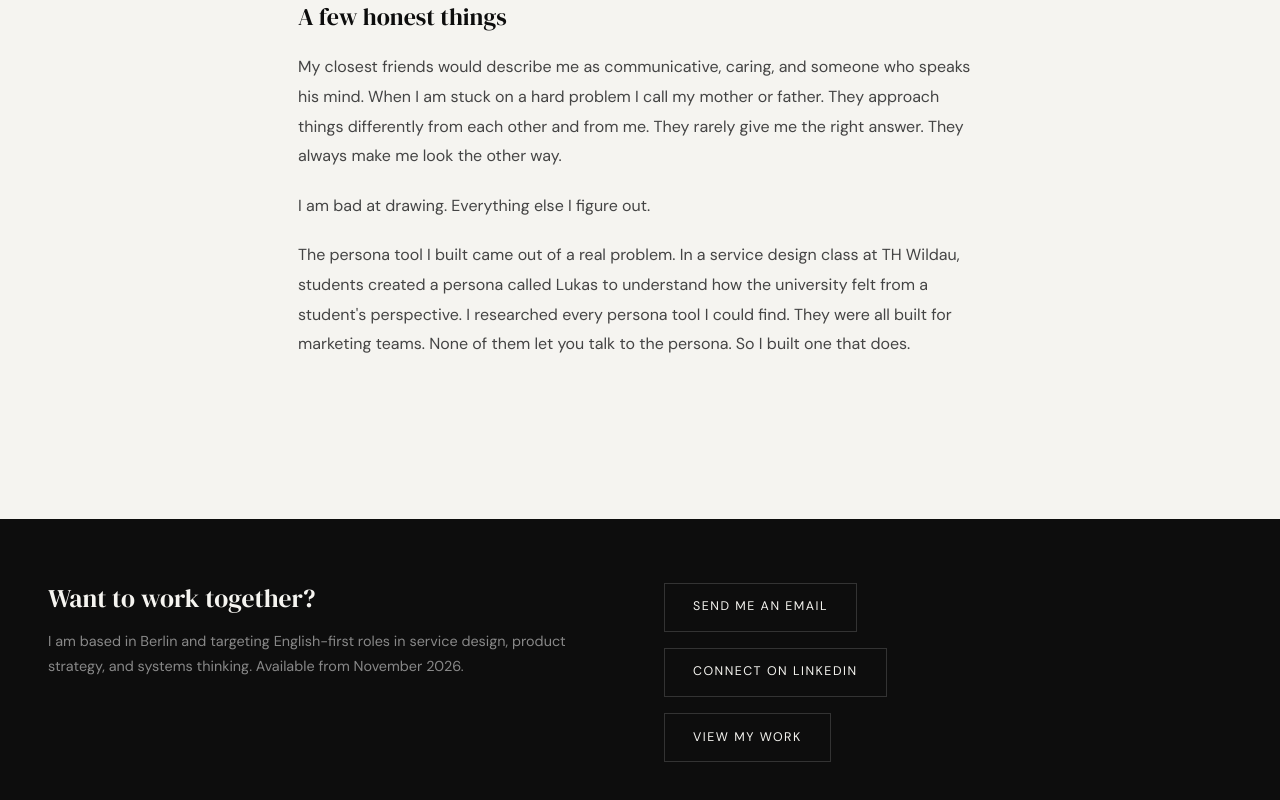
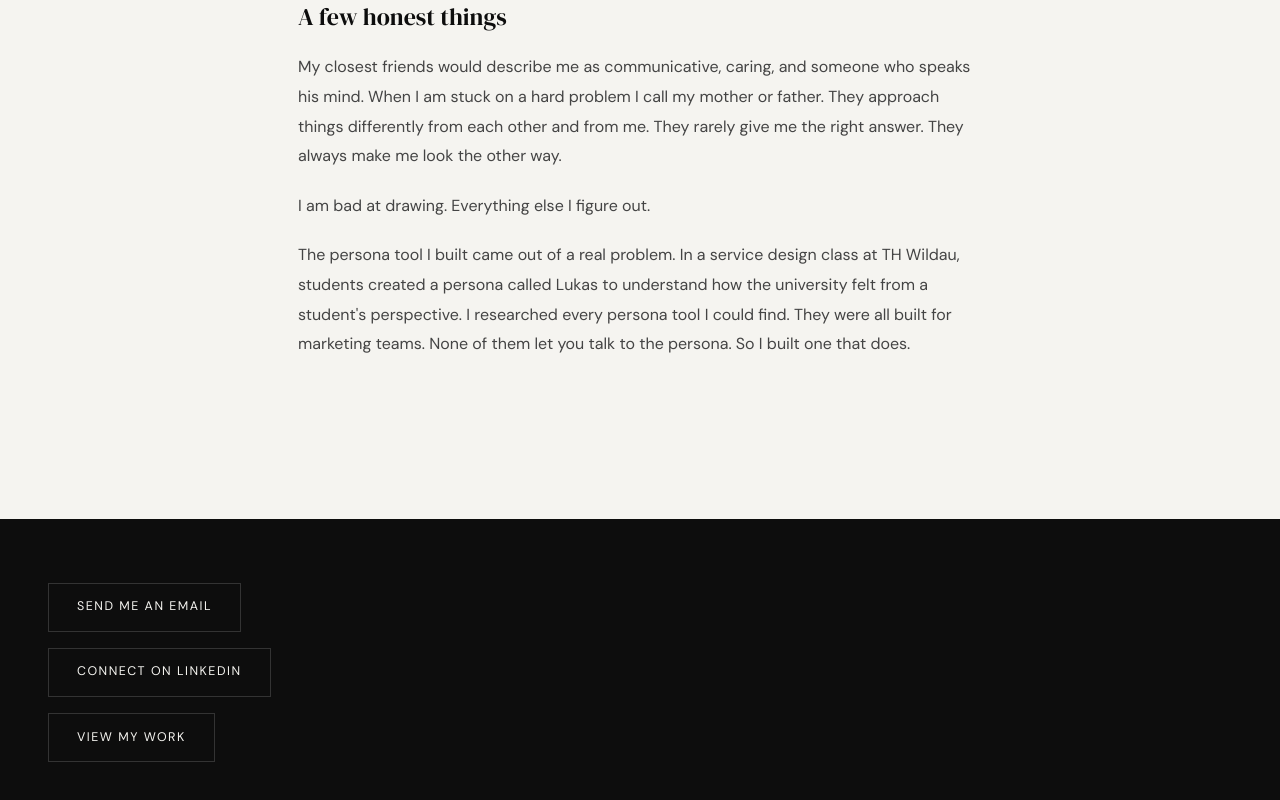
Before and after one commit to enesgozukucukk/enesgozukucuk-portfolio, a Next.js app: page /about in a window 1280 px wide. Shown: the part 3483-4283 px from the top of the page. Built offline with nearby package versions, Linux system fonts and the light colour scheme.

Commit message:
small fix

```diff
--- a/app/about/page.tsx
+++ b/app/about/page.tsx
@@ -212,12 +212,8 @@ export default function About() {
       </div>
 
       <div className="about-footer-strip">
-        <div>
-          <div className="about-footer-title">Want to work together?</div>
-          <div className="about-footer-sub">
-            I am based in Berlin and targeting English-first roles in service design, product strategy, and systems thinking. Available from November 2026.
-          </div>
-        </div>
+
+
         <div className="about-footer-links">
           <a href="mailto:enesgozukucuk@gmail.com" className="about-footer-link">Send me an email</a>
           <a href="https://linkedin.com/in/enesgozukucuk" target="_blank" rel="noopener noreferrer" className="about-footer-link">Connect on LinkedIn</a>
```
